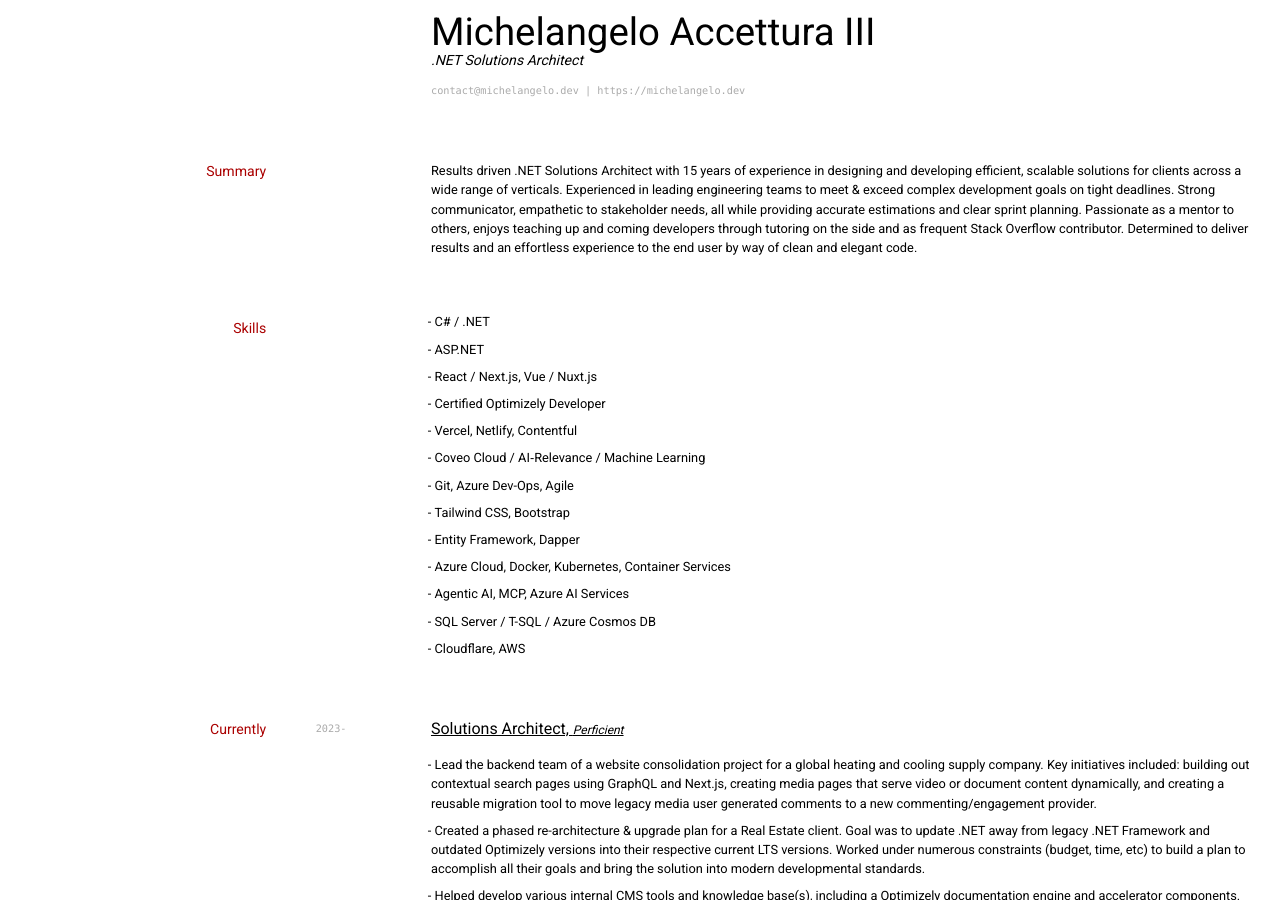
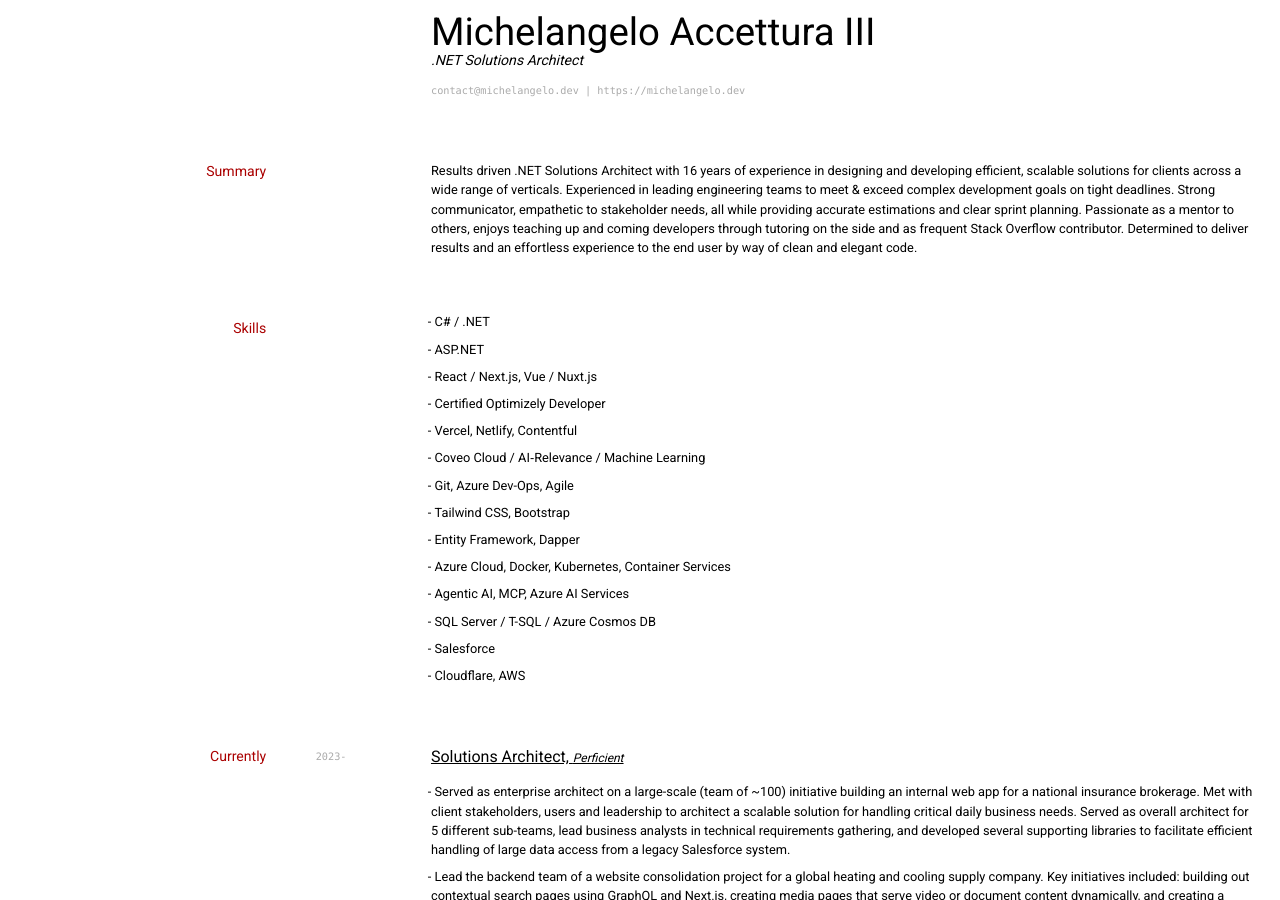
Before and after one commit to maccettura/maccettura.github.io, a Jekyll site: the page built from resume.md, in a window 1280 px wide and 900 px high. Built offline with Jekyll 4.4.1, drawn with Linux system fonts in a browser that asks for light colours.

Commit message:
Update resume

```diff
--- a/resume.md
+++ b/resume.md
@@ -16,7 +16,7 @@
 
 ## Summary
 
-Results driven .NET Solutions Architect with 15 years of experience in designing and developing efficient, scalable solutions for clients across a wide range of verticals. Experienced in leading engineering teams to meet & exceed complex development goals on tight deadlines. Strong communicator, empathetic to stakeholder needs, all while providing accurate estimations and clear sprint planning. Passionate as a mentor to others, enjoys teaching up and coming developers through tutoring on the side and as frequent Stack Overflow contributor. Determined to deliver results and an effortless experience to the end user by way of clean and elegant code.
+Results driven .NET Solutions Architect with 16 years of experience in designing and developing efficient, scalable solutions for clients across a wide range of verticals. Experienced in leading engineering teams to meet & exceed complex development goals on tight deadlines. Strong communicator, empathetic to stakeholder needs, all while providing accurate estimations and clear sprint planning. Passionate as a mentor to others, enjoys teaching up and coming developers through tutoring on the side and as frequent Stack Overflow contributor. Determined to deliver results and an effortless experience to the end user by way of clean and elegant code.
 
 ## Skills
 
@@ -32,6 +32,7 @@
 - Azure Cloud, Docker, Kubernetes, Container Services
 - Agentic AI, MCP, Azure AI Services
 - SQL Server / T-SQL / Azure Cosmos DB
+- Salesforce
 - Cloudflare, AWS
 
 
@@ -40,6 +41,7 @@
 `2023-`
 <span class="job-title">Solutions Architect, <em>Perficient</em></span>
 
+- Served as enterprise architect on a large-scale (team of ~100) initiative building an internal web app for a national insurance brokerage. Met with client stakeholders, users and leadership to architect a scalable solution for handling critical daily business needs. Served as overall architect for 5 different sub-teams, lead business analysts in technical requirements gathering, and developed several supporting libraries to facilitate efficient handling of large data access from a legacy Salesforce system.
 - Lead the backend team of a website consolidation project for a global heating and cooling supply company. Key initiatives included: building out contextual search pages using GraphQL and Next.js, creating media pages that serve video or document content dynamically, and creating a reusable migration tool to move legacy media user generated comments to a new commenting/engagement provider.
 - Created a phased re-architecture & upgrade plan for a Real Estate client. Goal was to update .NET away from legacy .NET Framework and outdated Optimizely versions into their respective current LTS versions. Worked under numerous constraints (budget, time, etc) to build a plan to accomplish all their goals and bring the solution into modern developmental standards.
 - Helped develop various internal CMS tools and knowledge base(s), including a Optimizely documentation engine and accelerator components. Continuously adding AI tooling to our delivery and helping that shared knowledge grow.
```
